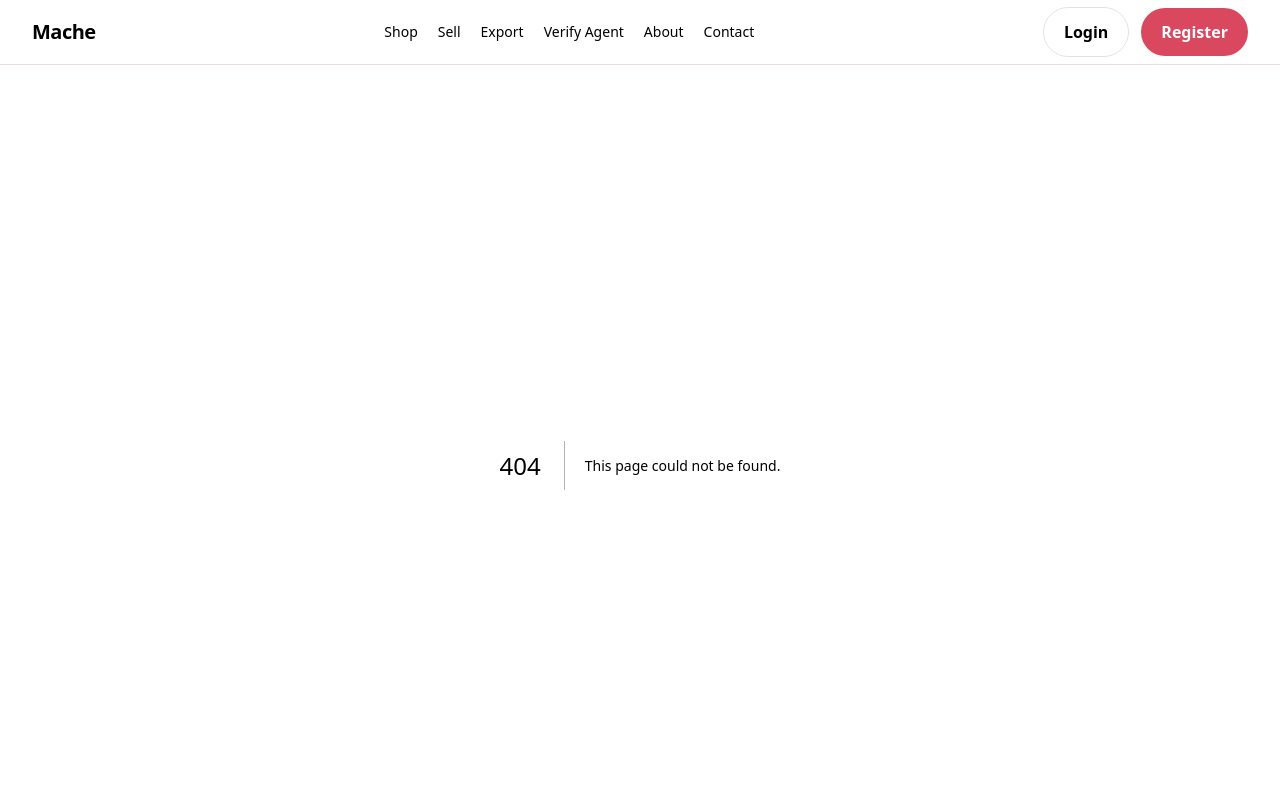
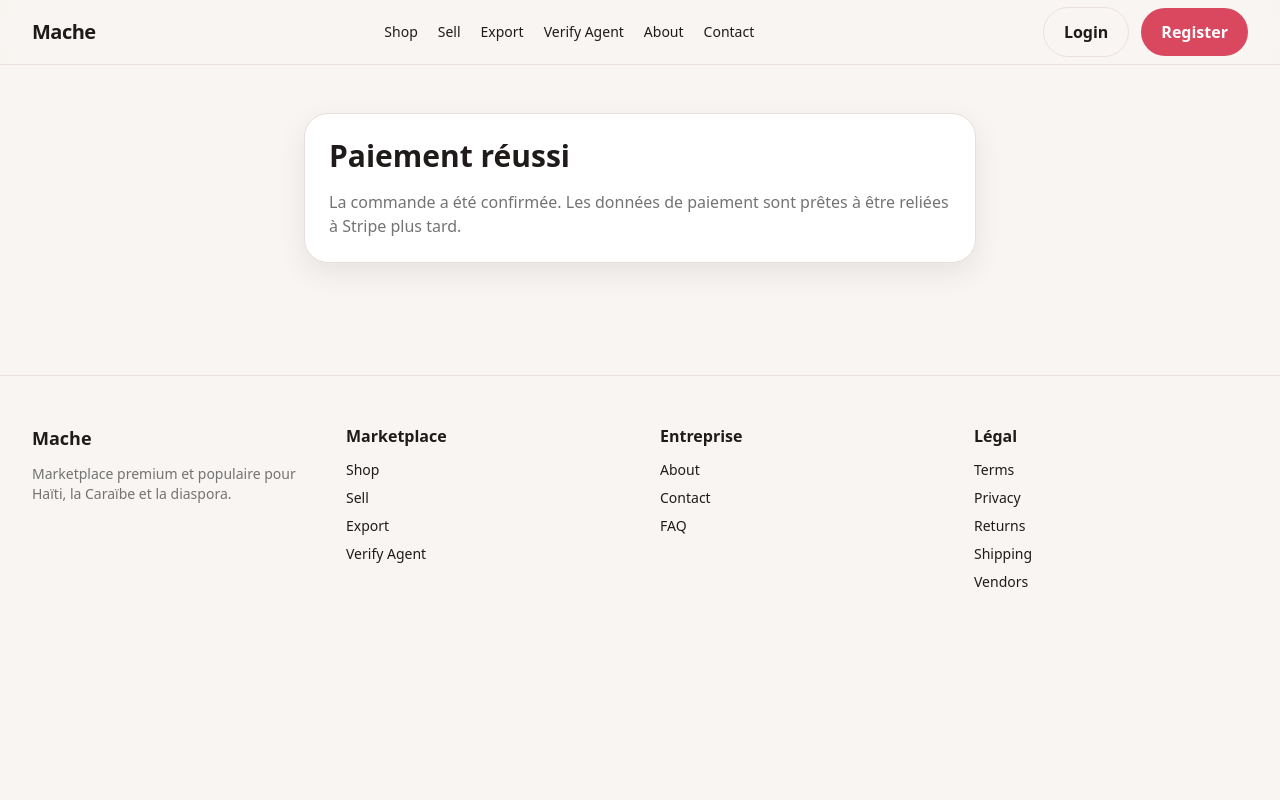
Before and after one commit to JhonnyVincent/MACHE, a Next.js app: page /checkout/success in a window 1280 px wide. Before the commit this address had no page. Shown: the top 800 px of the page. Built offline with nearby package versions, Linux system fonts and the light colour scheme.

Commit message:
Create page.tsx

```diff
--- /dev/null
+++ b/src/app/checkout/success/page.tsx
@@ -0,0 +1,13 @@
+export default function CheckoutSuccessPage() {
+  return (
+    <main className="container-page py-12">
+      <div className="card mx-auto max-w-2xl p-6">
+        <h1 className="text-3xl font-bold">Paiement réussi</h1>
+        <p className="mt-4 text-neutral-500">
+          La commande a été confirmée. Les données de paiement sont prêtes
+          à être reliées à Stripe plus tard.
+        </p>
+      </div>
+    </main>
+  );
+}
```
